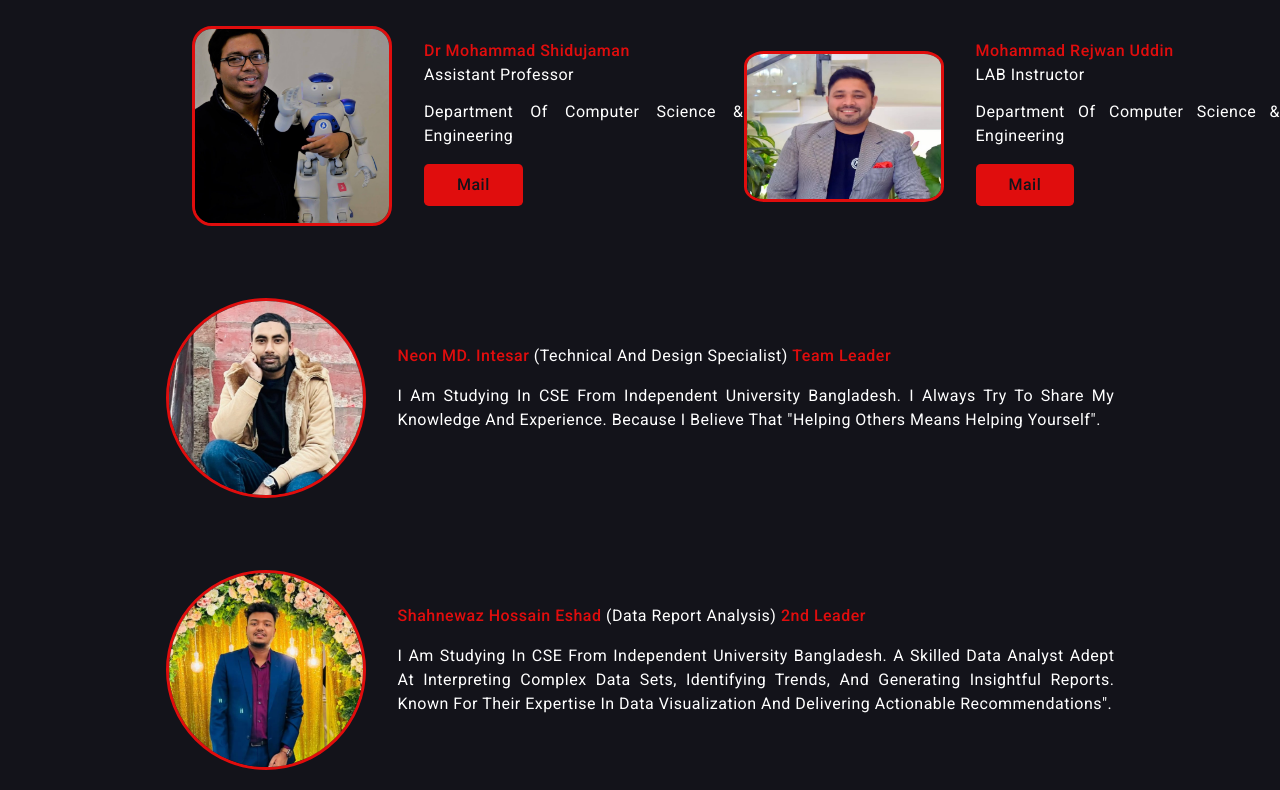
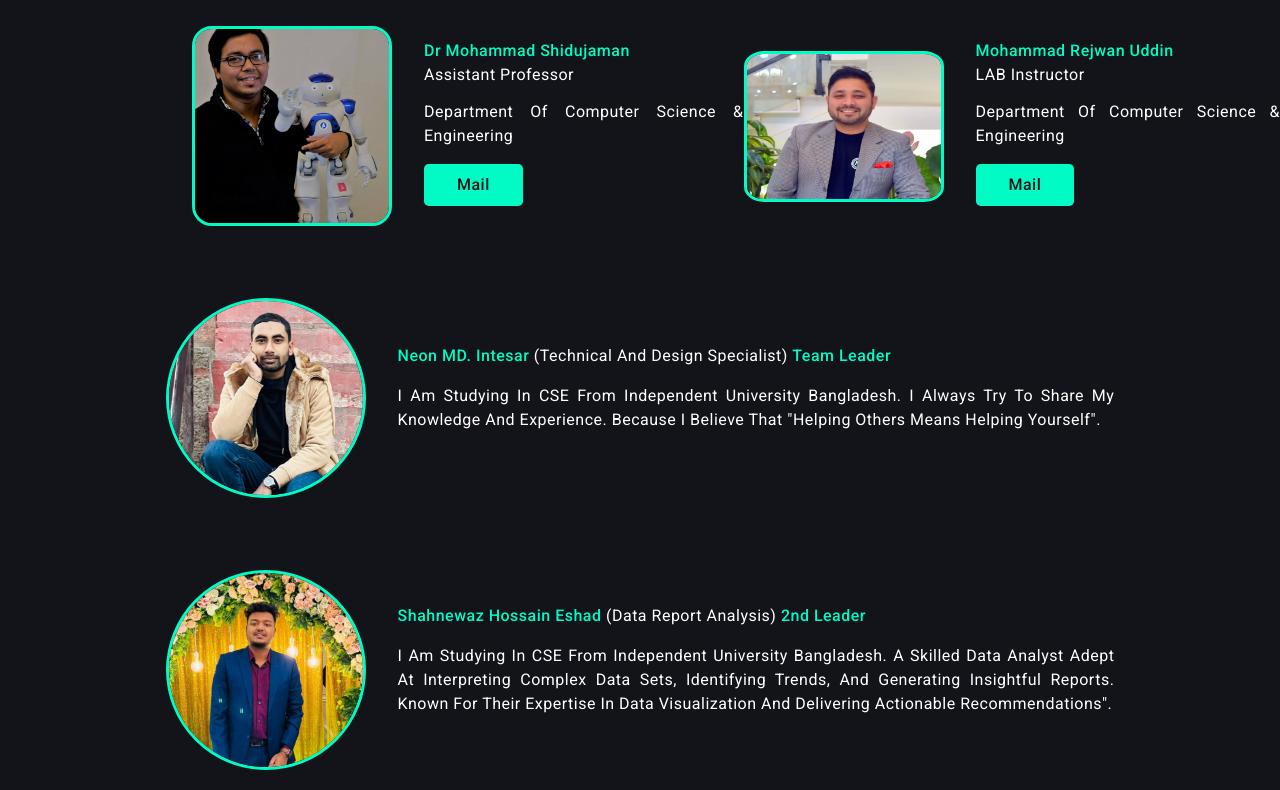
Before and after one commit to firefighterteam/team_2, a plain HTML site: page about.html in a window 1280 px wide. Shown: the part 230-1020 px from the top of the page. Drawn offline with nearby package versions, Linux system fonts and the light colour scheme.

Commit message:
colour change

```diff
--- a/css/style.css
+++ b/css/style.css
@@ -1,7 +1,7 @@
 @import url('https://fonts.googleapis.com/css2?family=Roboto:wght@100;400;500;900&display=swap');
 
 :root {
-    --primary: #e00d0d;
+    --primary: #00fbc5;
     --normal: #ffffff;
     --black: #13131a;
     --bg: #0c1013;
```
